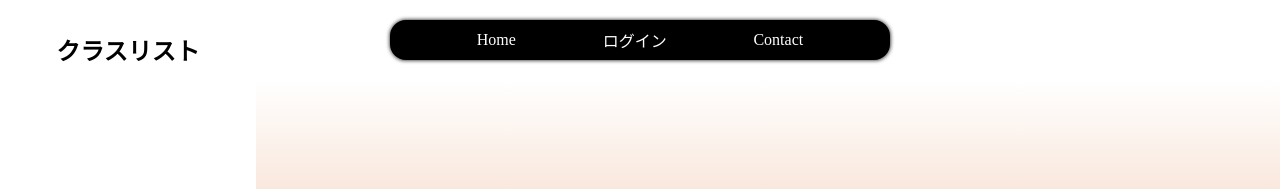
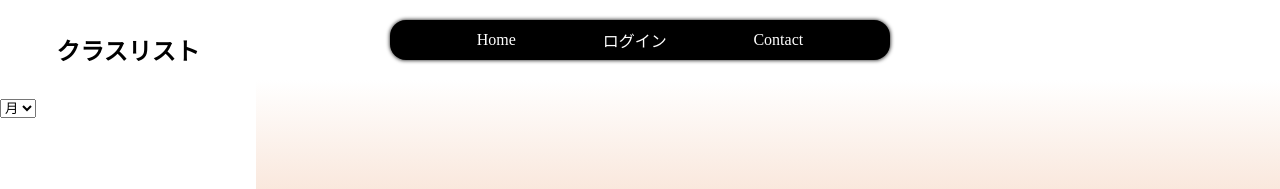
Before and after one commit to lyuhiroyama/classMate, a React (Create React App) app: page / in a window 1280 px wide. Shown: the top 189 px of the page. Built offline with nearby package versions, Linux system fonts and the light colour scheme.

Commit message:
feat: add day-of-week drop-down menu

```diff
--- a/src/components/Sidebar.tsx
+++ b/src/components/Sidebar.tsx
@@ -1,9 +1,16 @@
 export default function Sidebar() {
     return (
         <div className="sidebar-component">
-            <h2 className="sidebar-title">
-                クラスリスト
-            </h2>
+            <h2 className="sidebar-title">クラスリスト</h2>
+            <select className="day-of-week-menu">
+                <option value="monday">月</option>
+                <option value="tuesday">火</option>
+                <option value="wednesday">水</option>
+                <option value="thursday">木</option>
+                <option value="friday">金</option>
+                <option value="saturday">土</option>
+                <option value="sunday">日</option>
+            </select>
         </div>
-    )
+    );
 }
```
